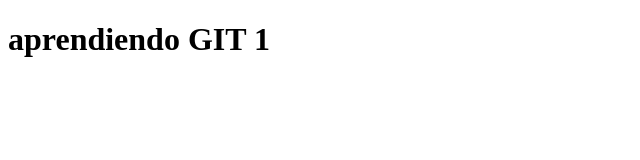
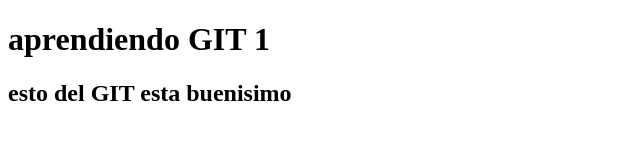
Before and after one commit to mcarabies/primer_proyecto, a plain HTML site: page index.html in a window 1280 px wide. Shown: the whole page, without its empty margins (0-640 px from the left). Drawn offline with Linux system fonts and the light colour scheme.

Commit message:
Mi primer commit  Please enter the commit message for our changes. Lines starting

```diff
--- a/index.html
+++ b/index.html
@@ -8,5 +8,6 @@
 </head>
 <body>
     <h1>aprendiendo GIT 1</h1>
+    <h2>esto del GIT esta buenisimo</h2>
 </body>
 </html>
```
